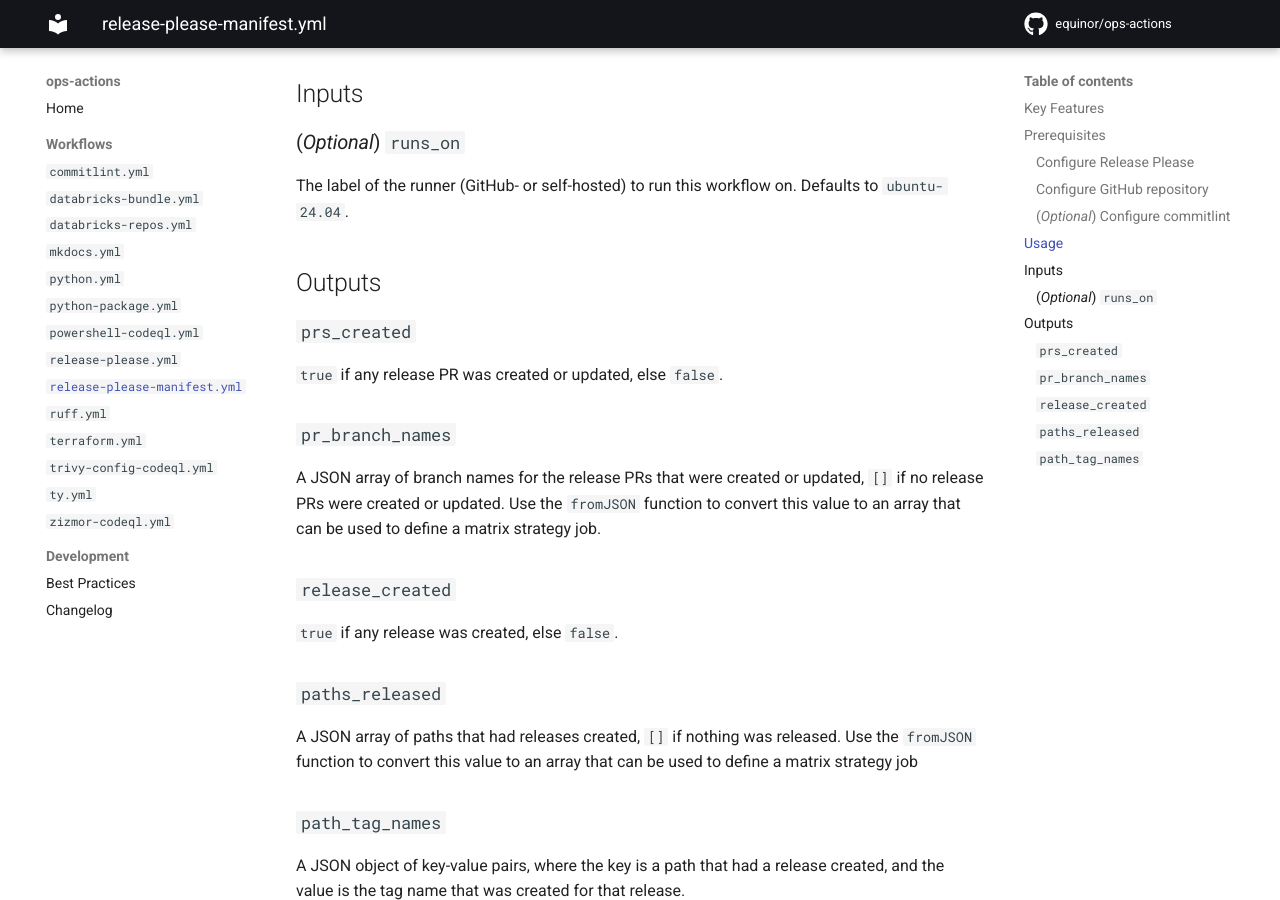
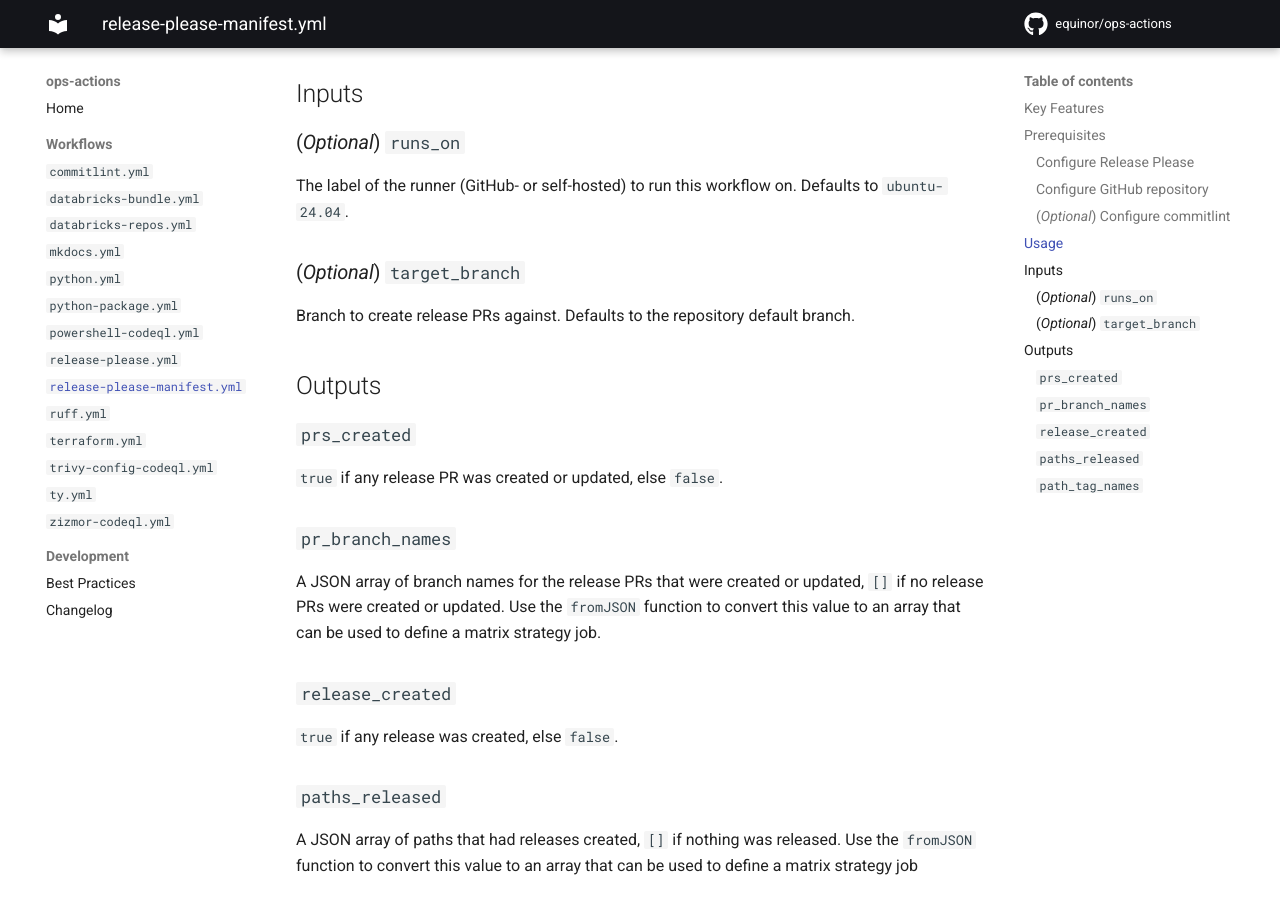
Before and after one commit to equinor/ops-actions, an MkDocs documentation site: the page built from docs/workflows/release-please-manifest.md, in a window 1280 px wide and 900 px high, scrolled down 1876 px. Built offline with MkDocs 1.6.1 and Material for MkDocs 9.7.7, drawn with Linux system fonts in a browser that asks for light colours; comment, search, counter and statistics services are not loaded.

Commit message:
feat(release-please-manifest): allow targeting non-default branch (#1151)
Required to configure Release Please to support multiple release branches.

```diff
--- a/docs/workflows/release-please-manifest.md
+++ b/docs/workflows/release-please-manifest.md
@@ -77,6 +77,10 @@ On push to branch `main`, this workflow will automatically create release PRs ba
 
 The label of the runner (GitHub- or self-hosted) to run this workflow on. Defaults to `ubuntu-24.04`.
 
+### (*Optional*) `target_branch`
+
+Branch to create release PRs against. Defaults to the repository default branch.
+
 ## Outputs
 
 ### `prs_created`
```
Also changed, not shown: 1 other file.
